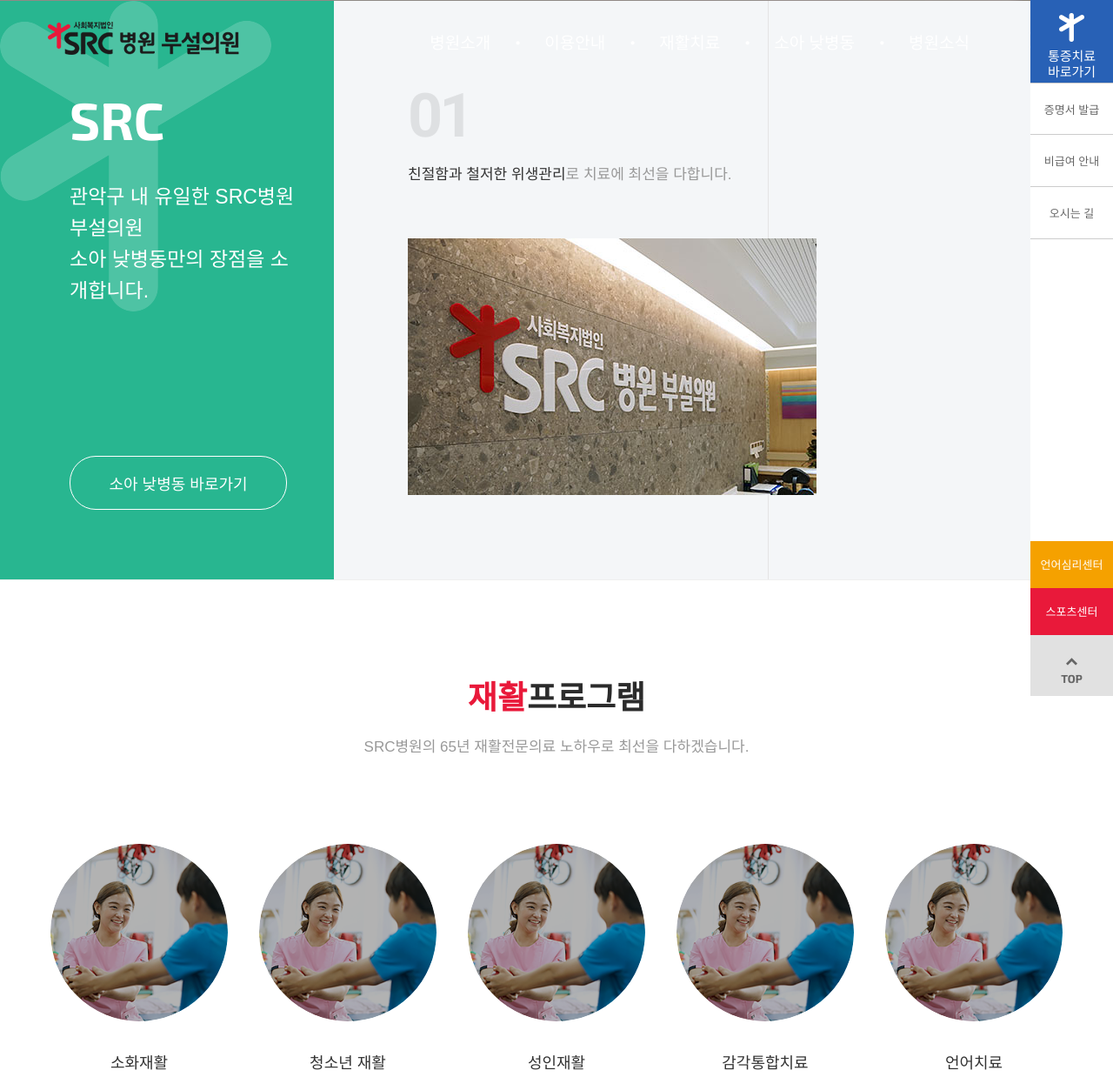
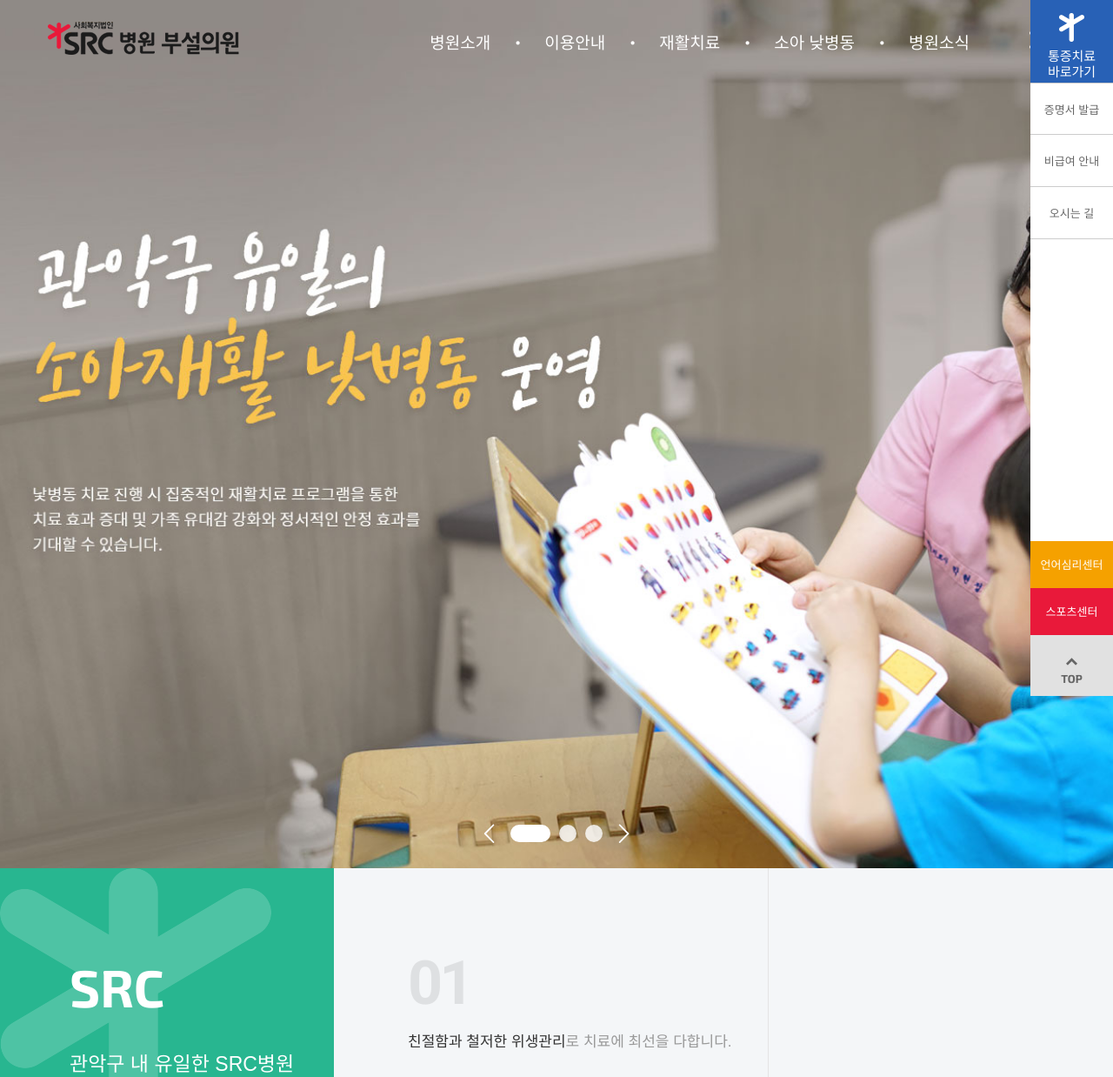
Before and after one commit to movementk/srcclinic, a PHP site: page /rehabilitate/index.php in a window 1280 px wide. Shown: the top 1238 px of the page at 87% size. Run offline with PHP 8.4, Linux system fonts and the light colour scheme; some libraries are stand-ins or nearby versions; some web fonts are replaced.

Commit message:
jumbotron 수정완료.

```diff
--- a/rehabilitate/assets/css/default.css
+++ b/rehabilitate/assets/css/default.css
@@ -262,6 +262,12 @@
     margin: 0;
     border-radius: 0;
     background: none; }
+    #content .jumbotron li.slick-slide {
+      width: 100%;
+      height: 998px;
+      background-repeat: no-repeat;
+      background-position: 50% 50%;
+      background-size: auto 998px; }
     #content .jumbotron .slide-wrap {
       width: 100%;
       position: relative; }
```
Also changed, not shown: rehabilitate/assets/css/default.scss (+9 -0 lines), 1 other file.
